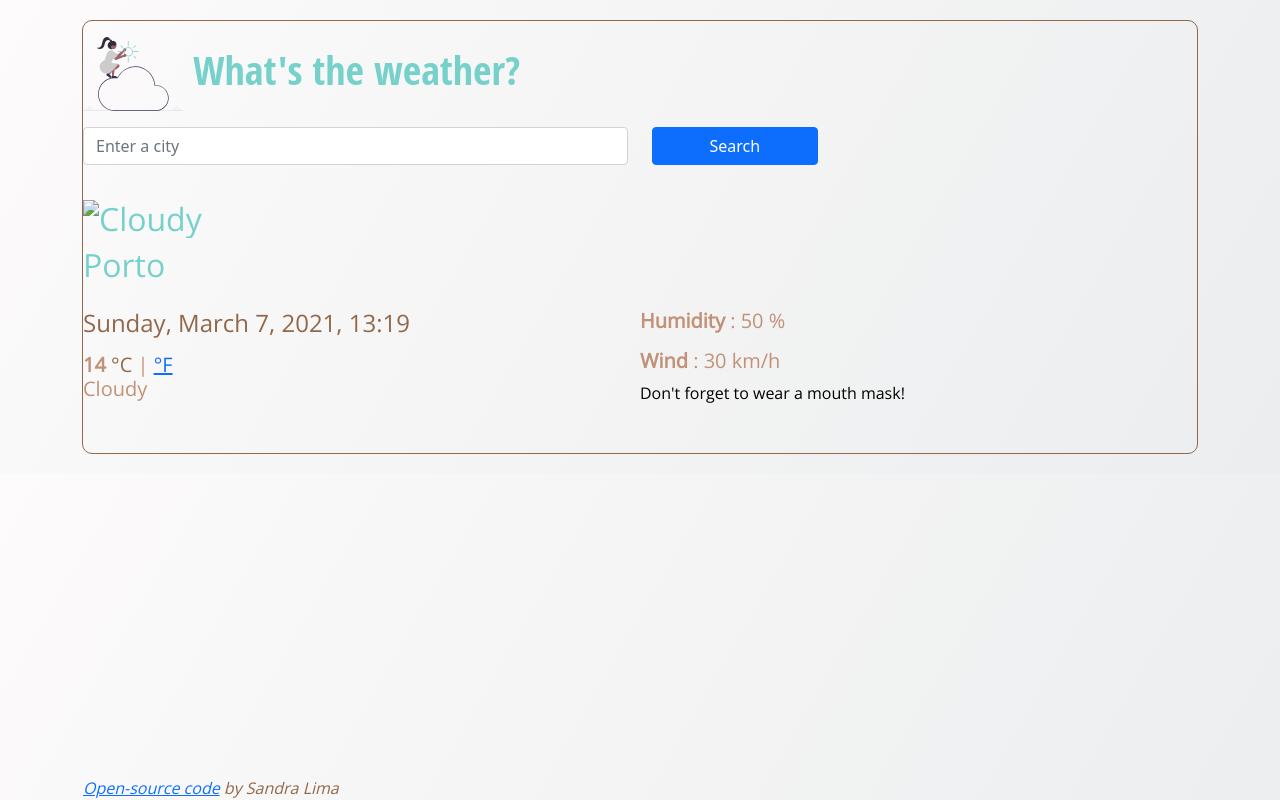
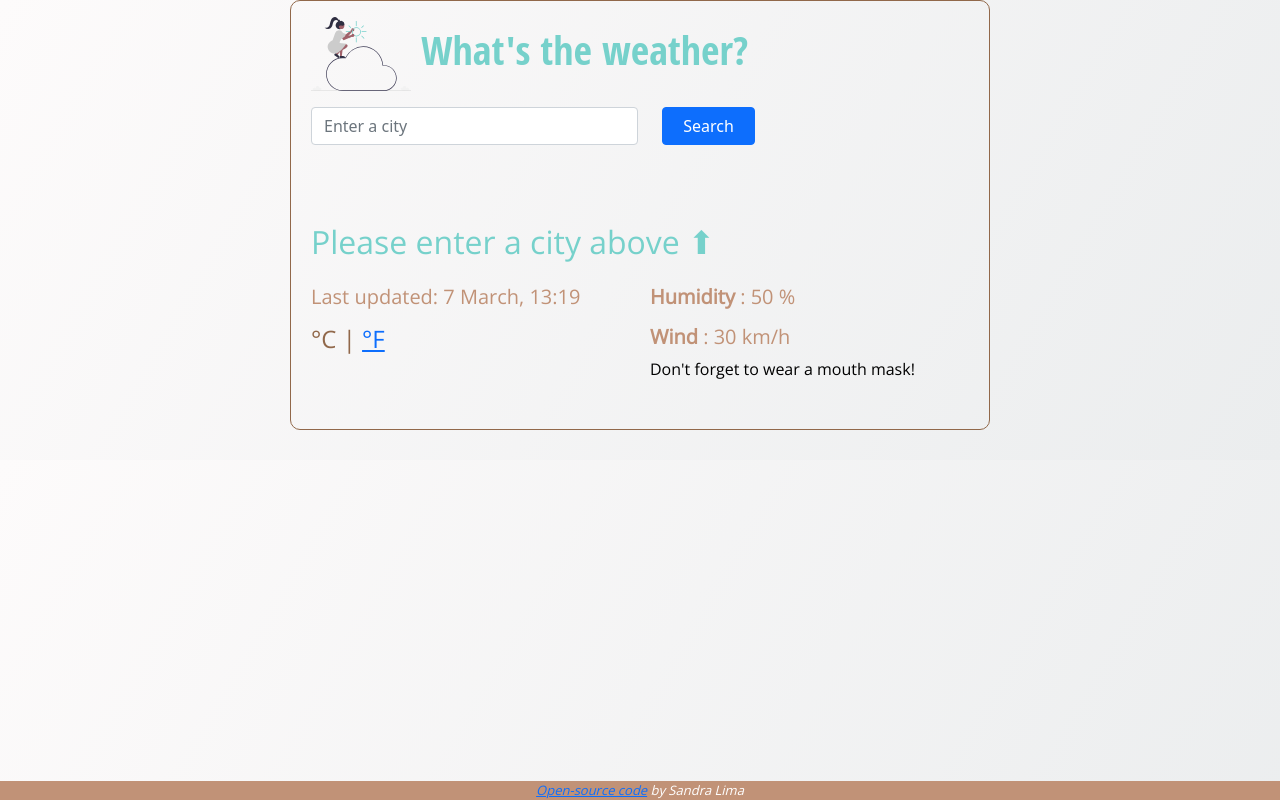
Before and after one commit to SandraLima2813/Weather-App, a plain HTML site: page index.html in a window 1280 px wide. Drawn offline with nearby package versions, Linux system fonts and the light colour scheme.

Commit message:
Finished CSS and added final touches

```diff
--- a/index.html
+++ b/index.html
@@ -56,28 +56,30 @@
 <p>
 
     <h2> <img src = ""
-alt ="Cloudy"
+alt =""
 id= "icon"
 class = "float-left"
      > </h2>
-      <h2 id = "city"> Porto
+      <h2 id = "city"> Please enter a city above ⬆
      </h2><p>
 <div class="row">
           <div class="col-6">
 
-            <h4><span class = "date" id = "currentDate"> 24 January </span> </h4>
+            <h5><span class = "date" id = "currentDate">  </span> </h5>
             <p>
-            <h5>
+            <h4>
+              <span id= "description">  </span>
+            </p>
                <div class= "clearfix weather-temperature">
 
-              <strong id="temperature">14</strong>
+              <strong id="temperature"></strong>
 
               <span class="units"> <a href="#" id ="ce-link" class= "active">°C</a> | <a href="#" id ="fa-link">°F</a>
               </span>
             </br>
-           <span id= "description"> Cloudy </span>
+
             </div>
-          </h5>
+          </h4>
           </div>
           <div class="col-6">
           <h5>
@@ -98,10 +100,13 @@ class = "float-left"
  </div>
 
  </div>
- <div class= "footer">
- <i> <a href="https://github.com/SandraLima2813/Weather-App.git">Open-source code</a> by Sandra Lima
-      </div>
+
     </div>
+<div class = "footer">
+
+      <i> <a href="https://github.com/SandraLima2813/Weather-App.git">Open-source code</a> by Sandra Lima
+           </div>
+        </i></div>
   </div>
 
       <script src="src/index.js"></script>
--- a/src/index.js
+++ b/src/index.js
@@ -54,7 +54,7 @@ let months = [
 ];
 let month = months[now.getMonth()];
 
-currentDate.innerHTML = ` ${day}, ${month} ${date}, ${year}, ${hours}:${minutes}`;
+currentDate.innerHTML = ` Last updated: ${date} ${month}, ${hours}:${minutes}`;
 
 
 
@@ -155,8 +155,4 @@ celink.addEventListener("click", convertToCe);
 
 let celsiusTemperature = null;
 
-
-let currentLocationButton = document.querySelector("#current-location");
-currentLocationButton.addEventListener("click", getCurrentLocation);
-
 search ("Porto");
--- a/src/styles.css
+++ b/src/styles.css
@@ -5,52 +5,64 @@ h1 {
   color: #76d1cb;
   font-family: "Open Sans Condensed", sans-serif;
   text-align: left;
+
 }
 
 h2 {
   color: #76d1cb;
   font-family: "Open Sans", sans-serif;
+
 }
 h3 {
   color: #c19277;
   font-family: "Open Sans", sans-serif;
+
 }
 h4 {
   color: #91684a;
   font-family: "Open Sans", sans-serif;
+
+
 }
 h5 {
   color: #c19277;
   font-family: "Open Sans", sans-serif;
+
 }
 
 p {
   color: black;
   font-family: "Open Sans", sans-serif;
+
 }
-
 
 .footer {
   position: fixed;
+  left: 0;
   bottom: 0;
-  margin-top: 200px;
+  width: 100%;
+  background-color:#c19277;
+  color: white;
+  text-align: center;
   font-family: "Open Sans", sans-serif;
-  color: #91684a;
+  font-size: small;
 }
+
 .col {
   text-align: center;
 }
-
-.container  {
-  max-width: 600px;
-  margin: 20px auto;
+.container {
+  max-width: 700px;
 }
 
 .weather-app {
   border: 1px solid #91684a ;
+  max-width: 700px;
   padding: 50 px;
   border-radius: 10px;
-  margin: 0 auto;
+  margin: 0 auto ;
+  padding-left: 20px;
+  margin-bottom: 30px;
  }
 
  .weather-temperature .active {
```
